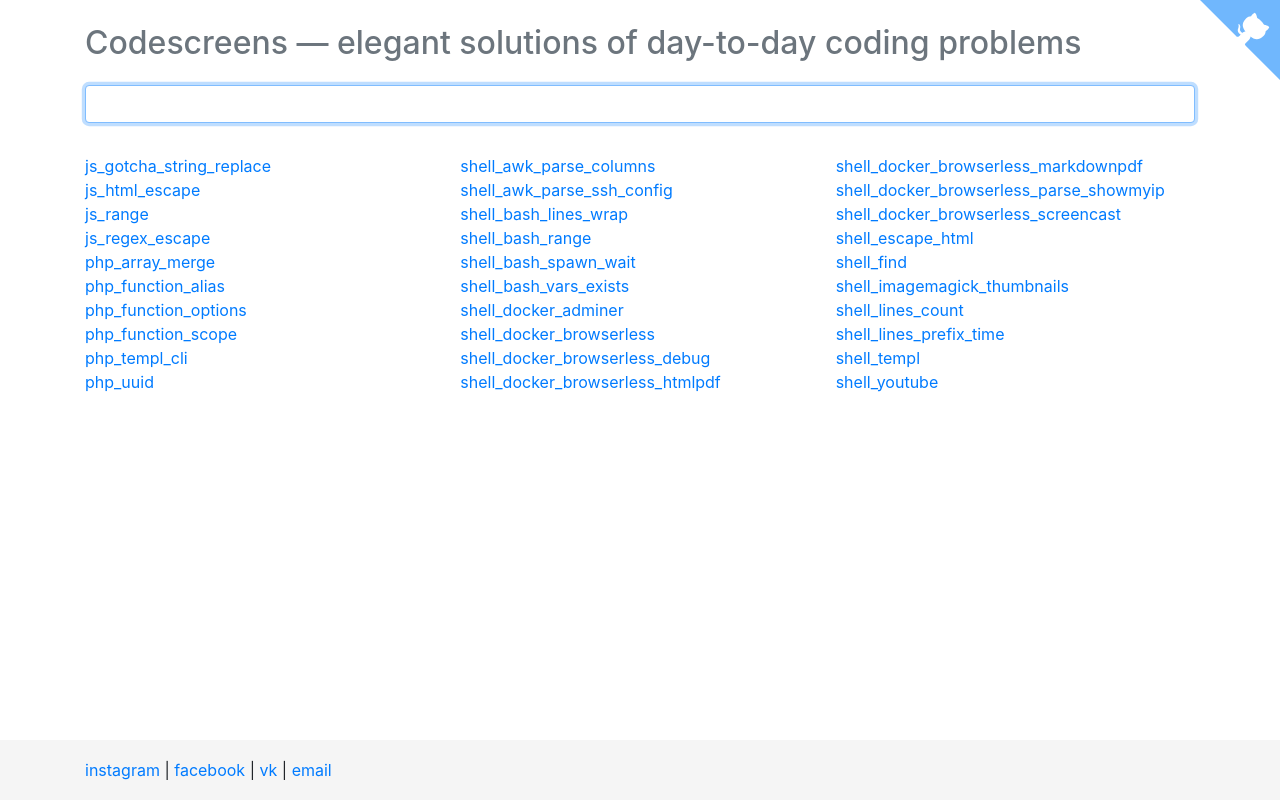
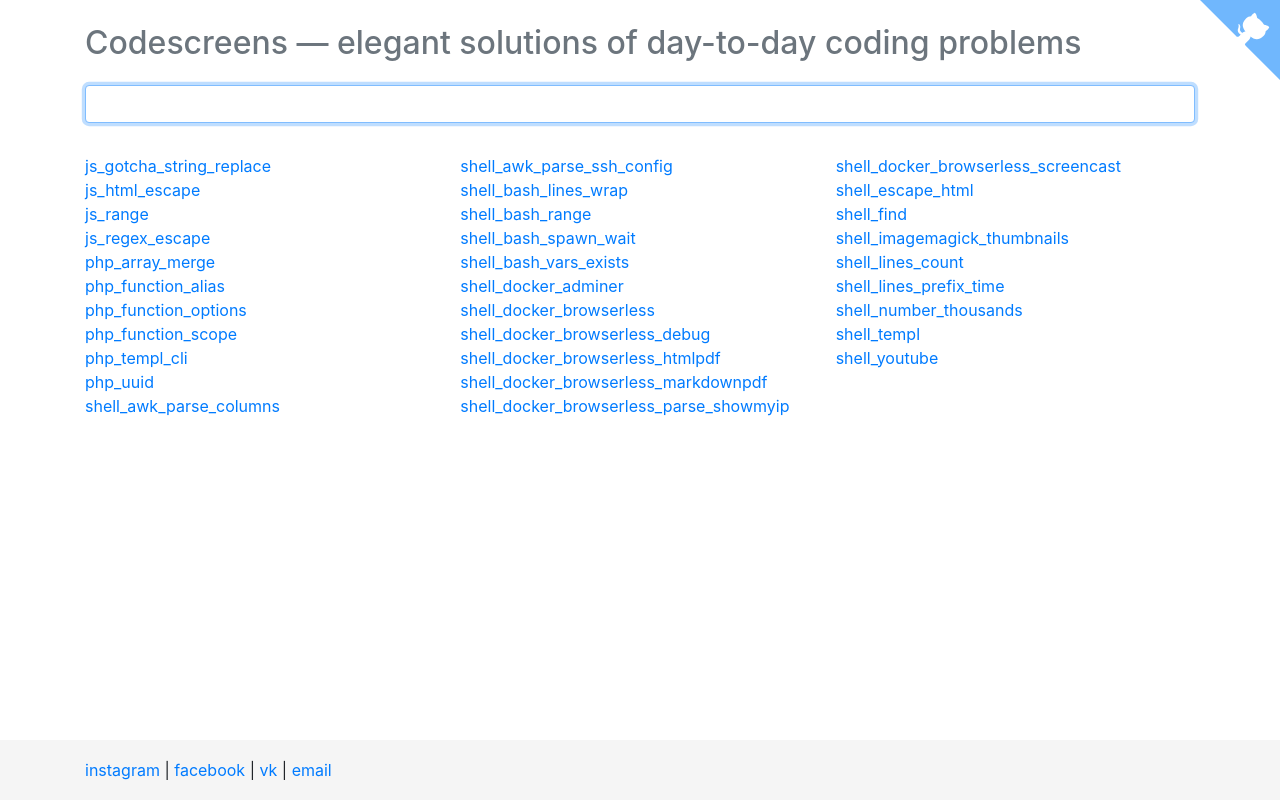
Before and after one commit to vbarbarosh/codescreens, a plain HTML site: page docs/index.html in a window 1280 px wide. Drawn offline with nearby package versions, Linux system fonts and the light colour scheme.

Commit message:
add shell_number_thousands

```diff
--- a/docs/index.html
+++ b/docs/index.html
@@ -142,6 +142,7 @@ body {
                 {name: 'shell_imagemagick_thumbnails', gist_url: 'https://gist.github.com/b147da1610a3c173b58e444355d249a3'},
                 {name: 'shell_lines_count', gist_url: 'https://git.io/fjmwx'},
                 {name: 'shell_lines_prefix_time', gist_url: 'https://git.io/fjmpy'},
+                {name: 'shell_number_thousands', gist_url: 'https://git.io/fjOyW'},
                 {name: 'shell_templ', gist_url: 'https://gist.github.com/ef717e6ef54e5e51d6f668c4ce089c1d'},
                 {name: 'shell_youtube', gist_url: 'https://gist.github.com/76ca966be71aebacf3b88fe027c8112d'},
             ],
```
Also changed, not shown: img/shell_number_thousands.png (added), 1 other file.
